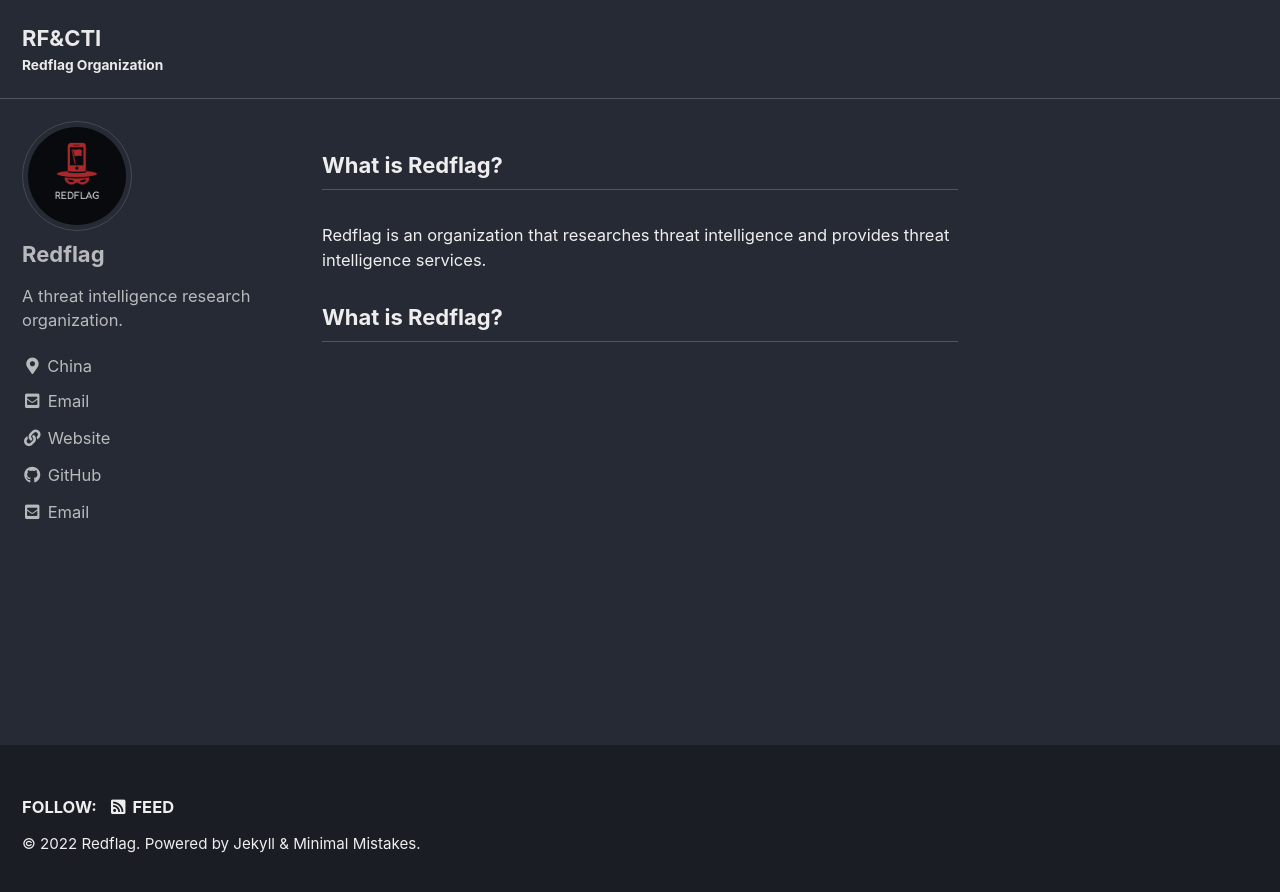
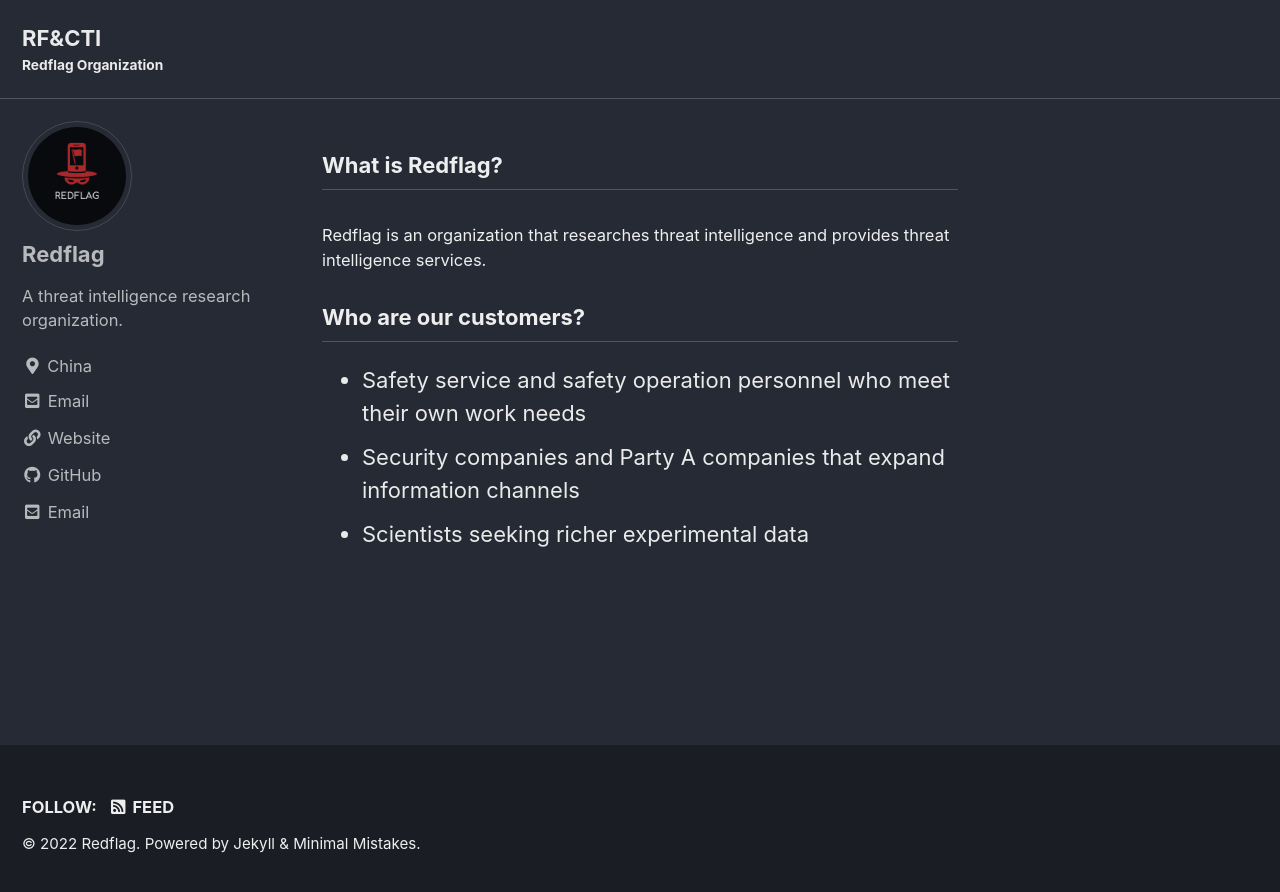
Before and after one commit to RF-CTI/rf-cti.github.io, a Jekyll site: the page built from index.html, in a window 1280 px wide. Shown: the top 892 px of the page. Built offline with Jekyll 4.4.1, drawn with Linux system fonts in a browser that asks for light colours; cached includes are drawn as plain includes.

Commit message:
Update home.html

```diff
--- a/_layouts/home.html
+++ b/_layouts/home.html
@@ -7,7 +7,12 @@ layout: archive
 <!-- <h3 class="archive__subtitle">{{ site.data.ui-text[site.locale].recent_posts | default: "Recent Posts" }}</h3> -->
 <h3 class="archive__subtitle">What is Redflag?</h3>
 <p class="page__meta">Redflag is an organization that researches threat intelligence and provides threat intelligence services.</p>
-<h3 class="archive__subtitle">What is Redflag?</h3>
+<h3 class="archive__subtitle">Who are our customers?</h3>
+<ul>
+  <li>Safety service and safety operation personnel who meet their own work needs</li>
+  <li>Security companies and Party A companies that expand information channels</li>
+  <li>Scientists seeking richer experimental data</li>
+</ul>
 {% if paginator %}
   {% assign posts = paginator.posts %}
 {% else %}
```
